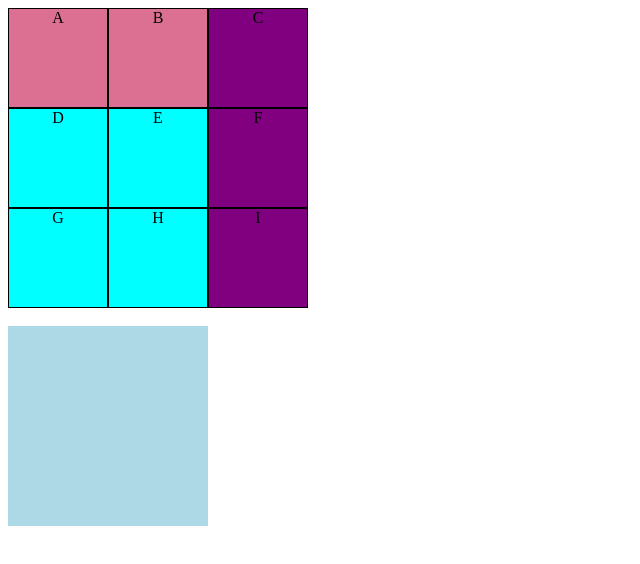
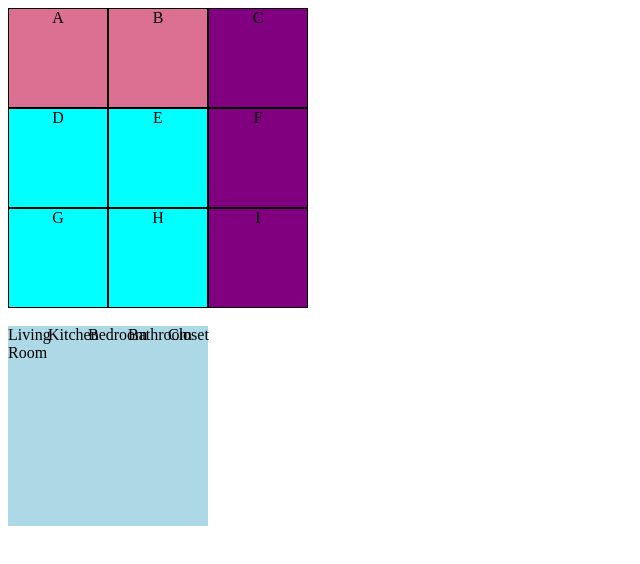
Before and after one commit to preto-phil/CSS-practice, a plain HTML site: page Grid/positioning.html in a window 1280 px wide. Shown: the whole page, without its empty margins (0-640 px from the left). Drawn offline with Linux system fonts and the light colour scheme.

Commit message:
HTML changes: grid container2 items added

```diff
--- a/Grid/positioning.html
+++ b/Grid/positioning.html
@@ -21,7 +21,11 @@
     </div>
     <br>
     <div class="container2">
-
+        <div class="room" id="living-room">Living Room</div>
+        <div class="room" id="kitchen">Kitchen</div>
+        <div class="room" id="bedroom">Bedroom</div>
+        <div class="room" id="bathroom">Bathroom</div>
+        <div class="room" id="closet">Closet</div>
     </div>
 </body>
 </html>
```
